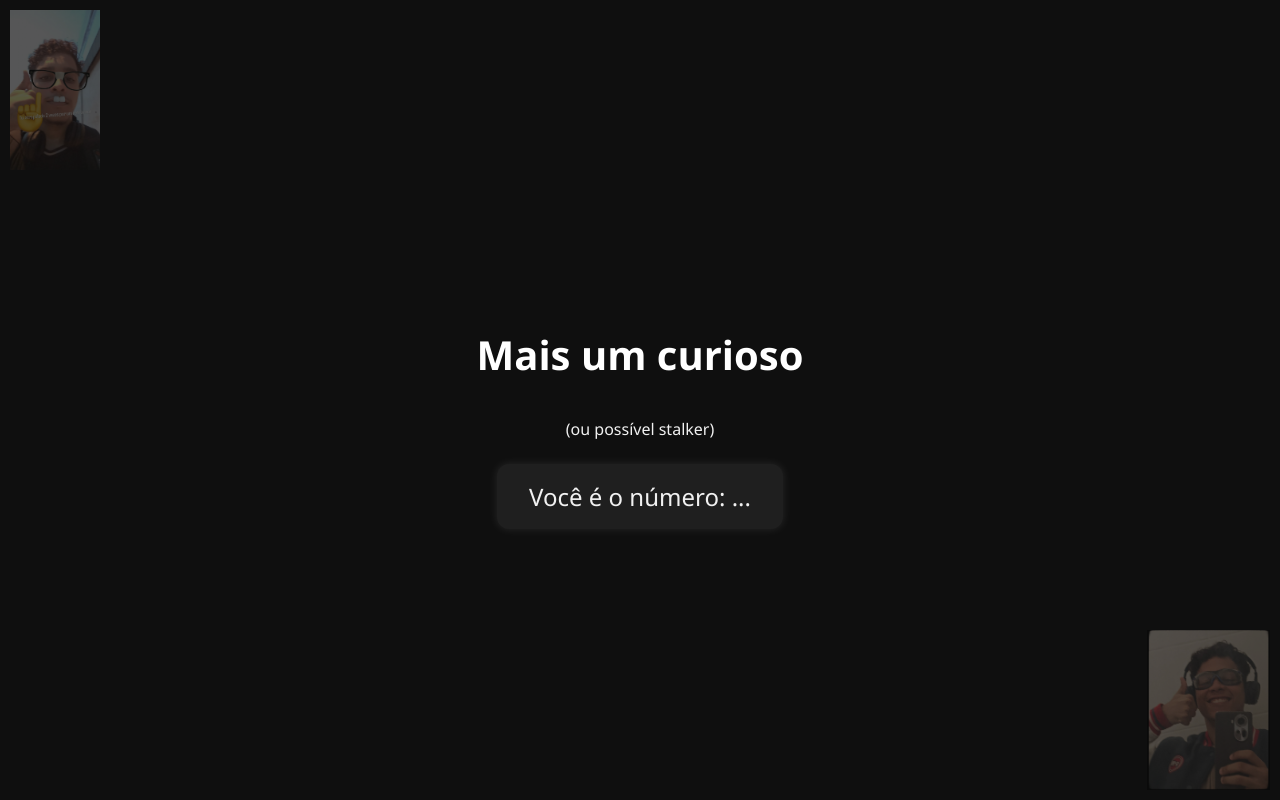
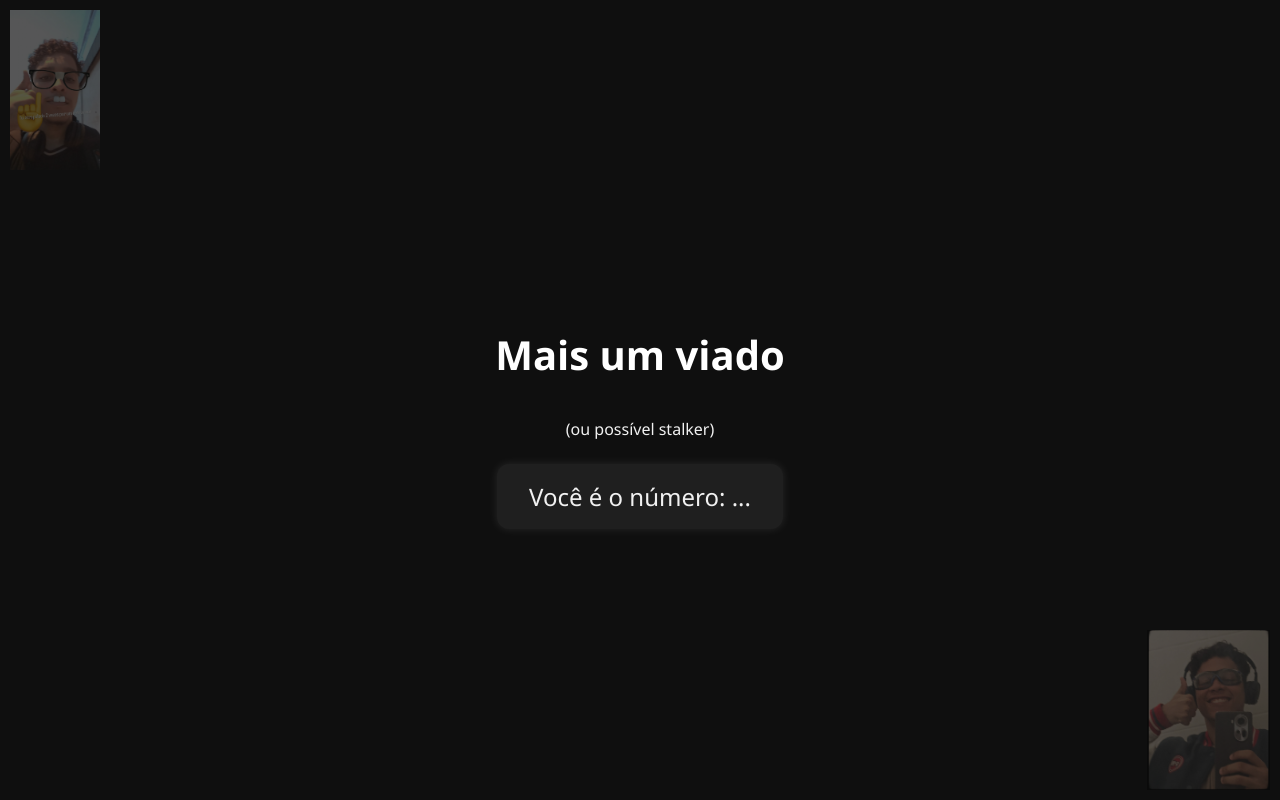
Before and after one commit to safe107/safevsco, a plain HTML site: page index.html in a window 1280 px wide. Drawn offline with Linux system fonts and the light colour scheme; no server answers.

Commit message:
Update index.html

```diff
--- a/index.html
+++ b/index.html
@@ -10,7 +10,7 @@
 <img src="img/1.jpeg" alt="" class="legal">
 <img src="img/2.jpeg" alt="" class="serio">
 
-  <h1>Mais um curioso</h1> <span>(ou possível stalker)</span>
+  <h1>Mais um viado</h1> <span>(ou possível stalker)</span>
   <p>Você é o número: <span id="counter">...</span></p>
 
   <script src="script.js"></script>
```
